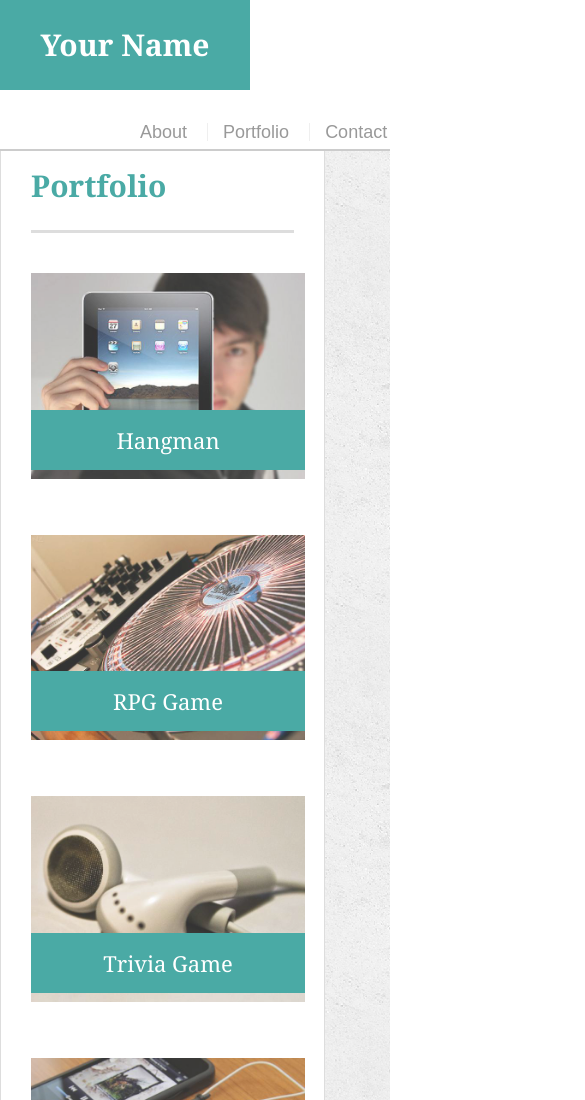
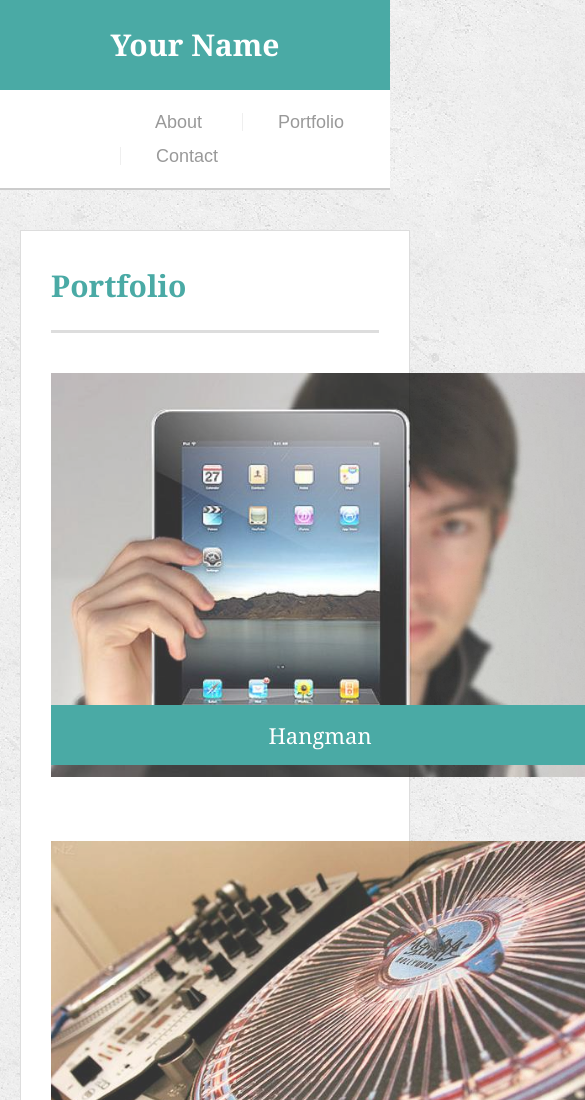
Before and after one commit to John-Wilson88/Responsive-Portfolio, a plain HTML site: page portfolio.html in a window 390 px wide. Shown: the top 1100 px of the page, 585 px wide, since content can reach past the window. Drawn offline with Linux system fonts and the light colour scheme.

Commit message:
final commit

```diff
--- a/assets/css/style.css
+++ b/assets/css/style.css
@@ -240,7 +240,7 @@ input[type=submit] {
 
 /* Media Queries */
 
-
+/* for a width of 980px */
 @media (max-width: 980px) {
   .main-section{
       max-width: 325px;
@@ -257,9 +257,93 @@ input[type=submit] {
 
   }
 
-
   .container {
     max-width:640px;
   }
 
 }
+
+/* for a width of 768px */
+@media (max-width: 768px) {
+  .sidebar {
+    float: none;
+    max-width: 768px;
+    width:100%;
+    margin-left: 0px;
+  }
+
+  .main-section {
+    float: none;
+    max-width: 768px;
+    width:100%;
+  }
+
+  .work {
+    float: none;
+    display: inline-block;
+  }
+
+  .work:nth-child(even) {
+  margin-right: 25px;
+  }
+
+}
+
+/* for a width of 640px */
+@media (max-width: 640px) {
+  .container {
+    max-width: 640px;
+
+  }
+
+  .main-section {
+    max-width: 600px;
+    width:100%;
+    margin-left: 20px;
+  }
+
+  #main-container {
+    padding-top: 10px;
+  }
+
+  .sidebar {
+    max-width: 600px;
+    width:100%;
+    margin-left: 20px;
+
+  }
+
+  #masthead {
+    position: static;
+  }
+
+
+  nav {
+
+    display: block;
+    width: 100%;
+    margin-left: 85px;
+    margin-top: 15px;
+    margin-bottom: 15px;
+  }
+
+  nav a {
+    margin-left: 35px;
+    padding-left: 35px;
+
+  }
+
+  #logo {
+    float: none;
+    display: block;
+    width: 100%;
+
+  }
+
+  .work {
+    width: 538px;
+    height: 412px;
+  }
+
+
+}
```
